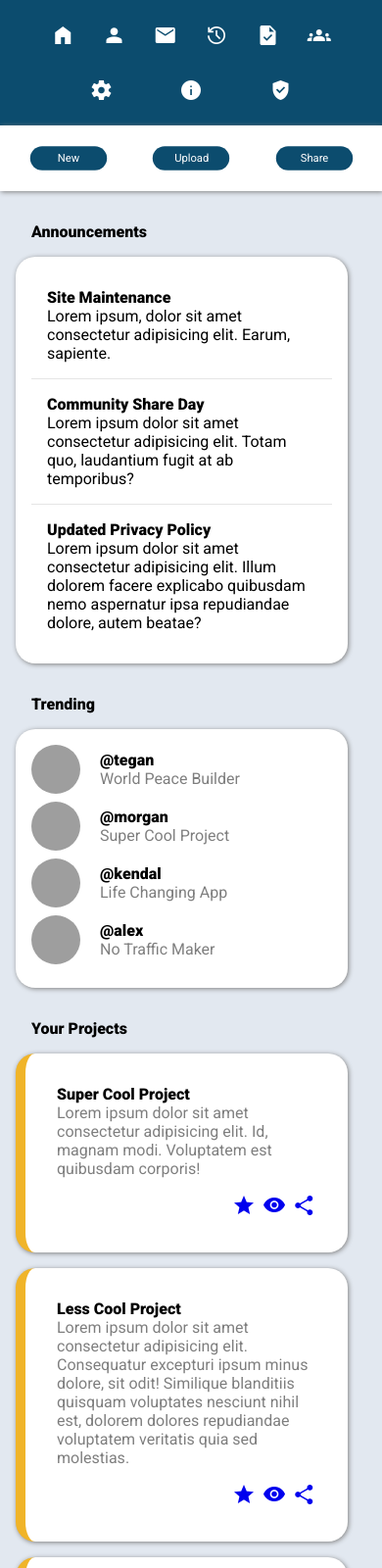
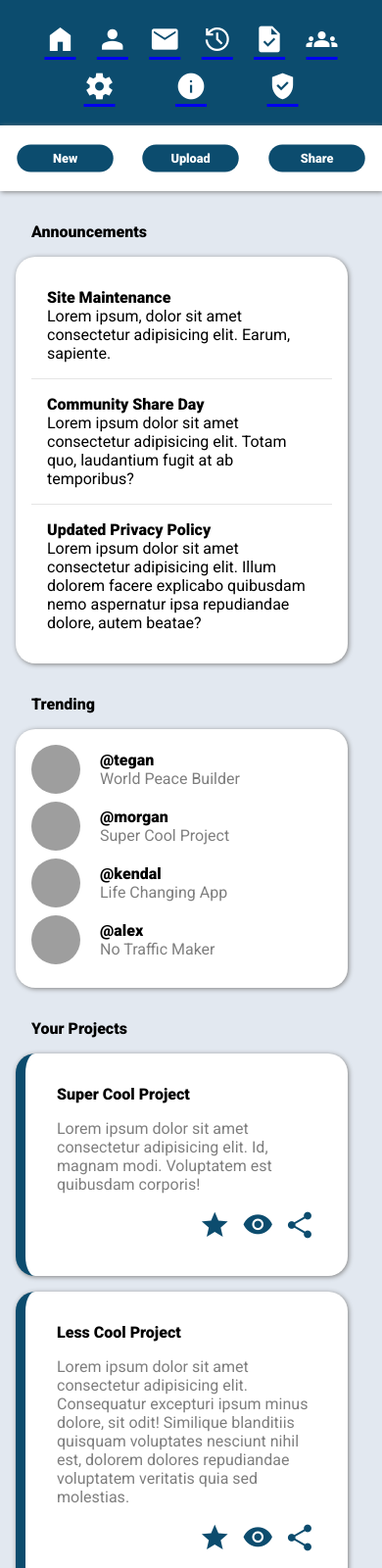
Before and after one commit to Anutka777/admin-dashboard, a plain HTML site: page index.html in a window 390 px wide. Shown: the top 1600 px of the page at 98% size. Drawn offline with nearby package versions, Linux system fonts and the light colour scheme; grey boxes are pictures that could not be loaded.

Commit message:
DEV Fix various style issues

```diff
--- a/index.html
+++ b/index.html
@@ -113,13 +113,15 @@
           </button>
         </div>
         <div class="profile">
-          <img src="https://i.pravatar.cc/50?img=2" alt="">
-          <span>Morgan Oakley</span>
+          <a href="#">
+            <img src="https://i.pravatar.cc/50?img=2" alt="">
+            <span>Morgan Oakley</span>
+          </a>
         </div>
       </div>
       <div class="control-header">
         <div class="greeting">
-          <img src="https://i.pravatar.cc/100?img=2" alt="">
+          <img src="https://i.pravatar.cc/85?img=2" alt="">
           <div class="greeting-text">
             <span>Hi there,</span>
             <h2 class="username">Morgan Oakley (@morgan)</h2>
--- a/styles.css
+++ b/styles.css
@@ -40,22 +40,32 @@ aside {
   gap: .5rem;
   align-items: center;
   margin: 0 auto;
-  text-transform: uppercase;
+  padding: 1rem 0;
 }
 
-ul li {
+.logo h1,
+.logo span {
+  text-transform: uppercase;
+  font-size: 2rem;
+}
+
+.sidebar li {
   margin-bottom: 1rem;
   list-style: none;
 }
 
-ul li a {
-  text-decoration: none;
-  color: white;
+.sidebar a {
   display: flex;
   align-items: center;
   justify-content: flex-start;
   gap: 1rem;
   width: 100%;
+}
+
+.sidebar a span {
+  text-decoration: none;
+  color: white;
+  font-size: 1.2rem;
 }
 
 /***** Header *****/
@@ -73,7 +83,7 @@ header {
   grid-template-columns: auto 30px 20%;
   gap: 1rem;
   align-items: center;
-  padding-bottom: 1rem;
+  margin-bottom: 1rem;
 }
 
 .search-box {
@@ -91,18 +101,23 @@ header {
   background-color: #E2E8F0;
 }
 
+.notifications {
+  text-align: center;
+}
+
 .notifications-button {
   border: none;
   background-color: inherit;
 }
 
-.profile {
+.profile a {
   display: flex;
   flex-wrap: wrap;
   gap: .2rem;
   align-items: center;
   justify-content: space-around;
-  padding-right: 1rem;
+  text-decoration: none;
+  color: inherit;
 }
 
 .profile span {
@@ -130,10 +145,11 @@ header {
 
 .header-button {
   padding: .5rem 2rem;
-  min-width: 7rem;
-  max-width: 7rem;
+  min-width: 7.7rem;
+  max-width: 7.7rem;
   background-color: #0C4C6E;
   color: white;
+  font-weight: bold;
   border-radius: 20px;
   border: none;
 }
@@ -169,9 +185,10 @@ img {
 .card {
   display: flex;
   flex-direction: column;
+  gap: 1rem;
   padding: 2rem;
   background-color: white;
-  border-left: 10px solid #F0B429;
+  border-left: 10px solid #0C4C6E;
   border-radius: 20px;
   box-shadow: 1px 1px 5px gray;
 }
@@ -181,14 +198,14 @@ img {
 }
 
 .card-links {
-  padding-top: 1rem;
   margin-top: auto;
   text-align: right;
 }
 
 .card-links > a {
-  padding-left: .2rem;
+  padding-left: .5rem;
   text-decoration: none;
+  color: #0C4C6E;
 }
 
 .announcements-wrapper {
@@ -239,8 +256,7 @@ img {
   .header-buttons-block {
     flex-direction: column;
     gap: .5rem;
-    align-items: center;
-  }
+    align-items: flex-end;  }
 }
 
 @media(max-width: 820px) {
@@ -250,7 +266,7 @@ img {
 
   aside {
     padding: 1rem;
-    gap: 1rem;
+    gap: 0;
   }
 
   .main-menu,
@@ -260,8 +276,12 @@ img {
     padding: .5rem;
   }
 
-  ul li {
+  .sidebar li {
     margin-bottom: 0;
+  }
+
+  .sidebar a {
+    gap: 0.3rem;
   }
 
   .logo,
@@ -290,8 +310,12 @@ img {
 }
 
 @media(max-width: 700px) {
-  span.menu {
+  .sidebar .menu {
     display: none;
+  }
+
+  .sidebar a span {
+    font-size: 2.5rem;
   }
 }
 
@@ -300,7 +324,11 @@ img {
     max-width: 100vw;
   }
 
-  .profile > img {
+  .sidebar a span {
+    font-size: 2rem;
+  }
+
+  .profile > span {
     display: none;
   }
 
@@ -310,11 +338,15 @@ img {
   }
 
   .header-button {
-    transform: scale(.7);
+    transform: scale(.8);
+  }
+
+  .card-links span {
+    font-size: 2rem;
   }
 }
 
-@media(max-width: 400px) {
+@media(max-width: 435px) {
   header {
     padding: 1rem 0;
   }
```
